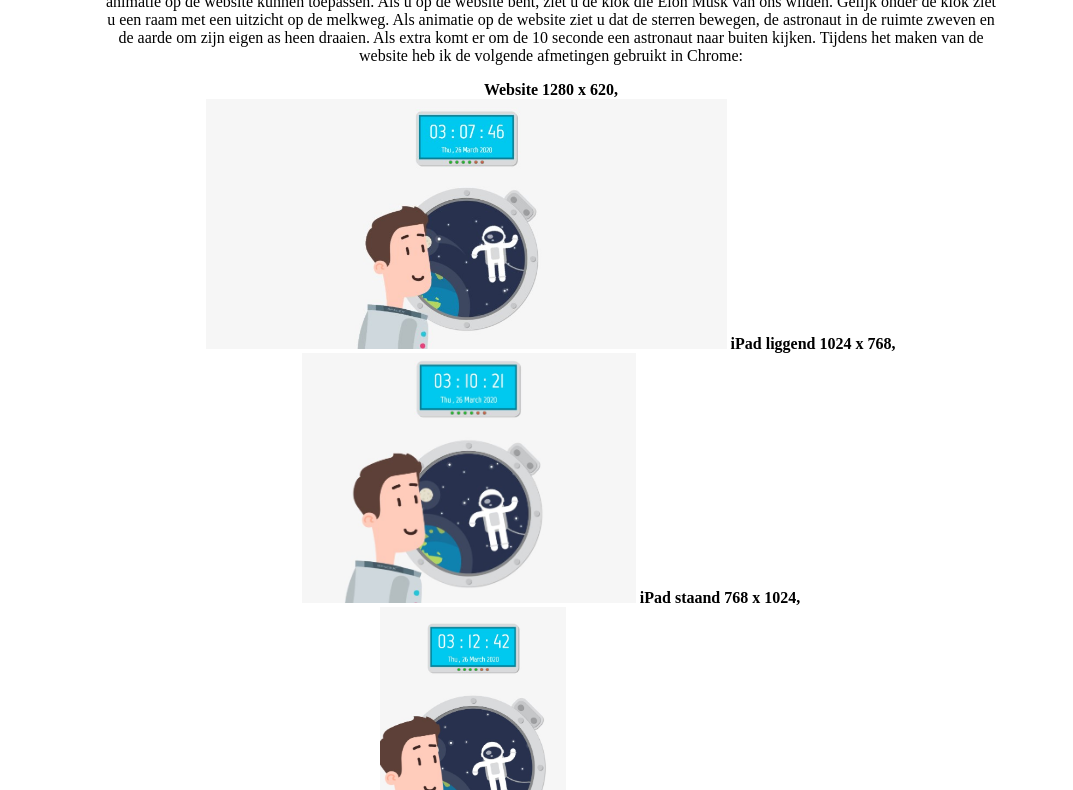
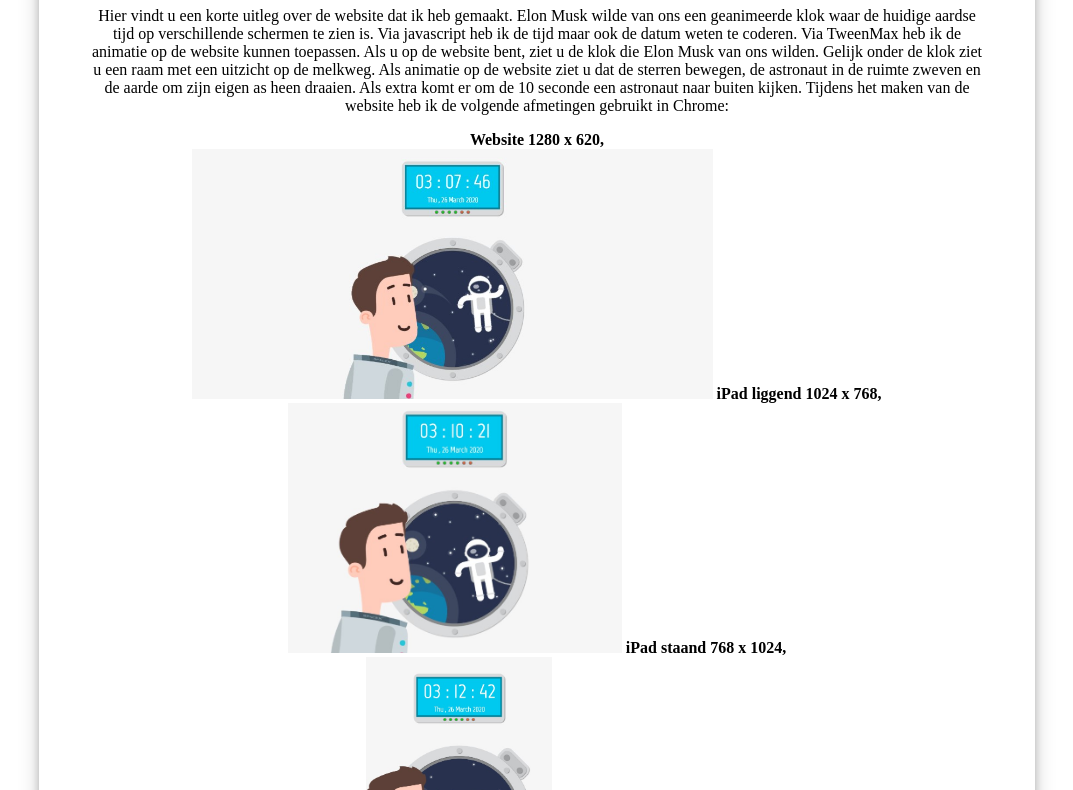
Before and after one commit to elmas04/17105226-CMD-XT2-challenge2, a plain HTML site: page README.html in a window 1280 px wide. Shown: the part 123-913 px from the top of the page, without its empty margins (89-1162 px from the left). Drawn offline with Linux system fonts and the light colour scheme.

Commit message:
Update README.html

```diff
--- a/README.html
+++ b/README.html
@@ -3,7 +3,6 @@
 <body style="width: 70%;margin: auto;">
 
   <container style="
-style="
     margin: 0% 0% 0% -5%;
     box-shadow: 0 4px 8px 0 rgba(0, 0, 0, 0.2), 0 6px 20px 0 rgba(0, 0, 0, 0.19);
     position: absolute;
```
